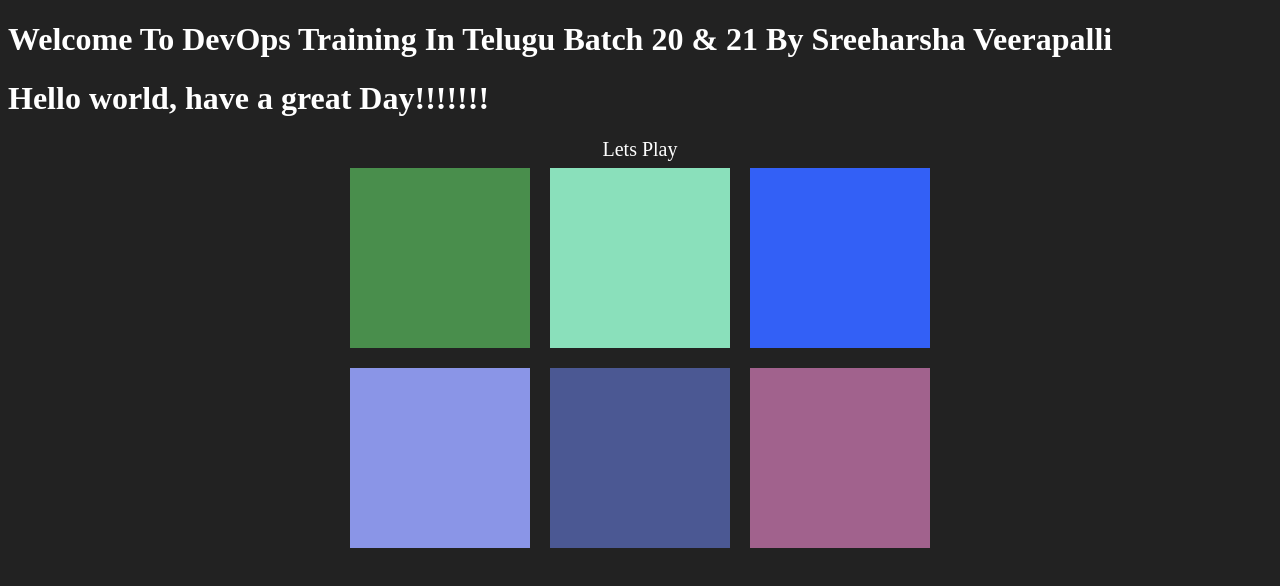
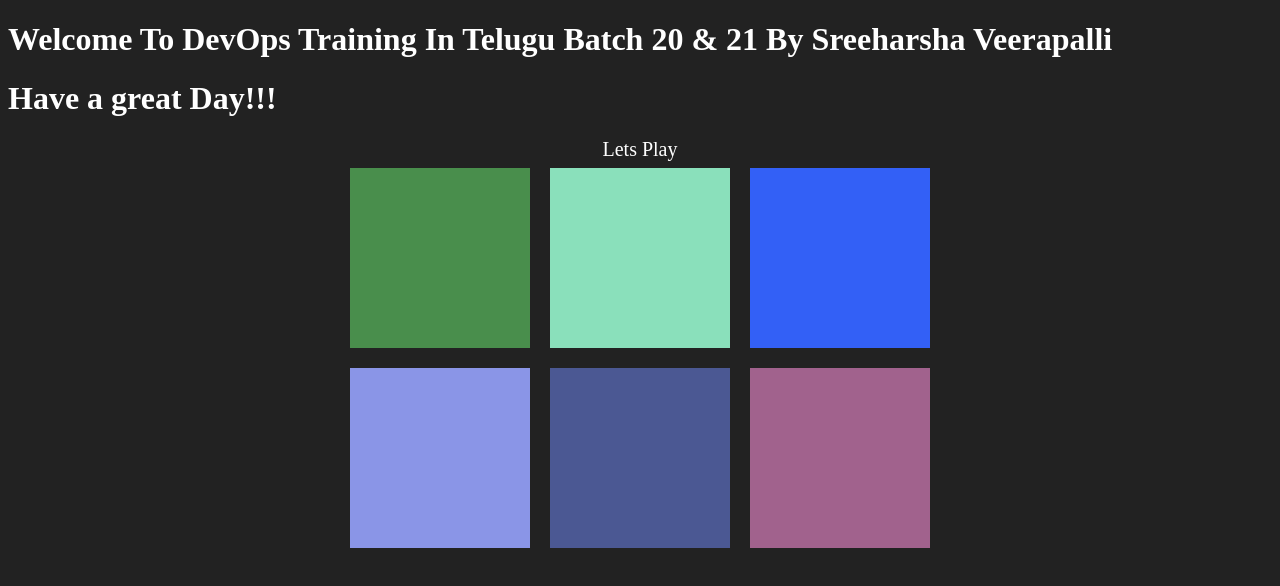
Before and after one commit to MuraliNikkala/dockertest1-Jenkins-docker-pipeline-repo, a plain HTML site: page index.html in a window 1280 px wide. Drawn offline with Linux system fonts and the light colour scheme.

Commit message:
Update index.html

```diff
--- a/index.html
+++ b/index.html
@@ -9,7 +9,7 @@
 </head>
 <body>
 	<h1>Welcome To DevOps Training In Telugu Batch 20 & 21 By Sreeharsha Veerapalli</h1>
-	<h1>Hello world, have a great Day!!!!!!!</h1>
+	<h1>Have a great Day!!!</h1>
 	<div id="smallcont">
 		<div></div>
 		<div id="try1">Lets Play</div>
```
